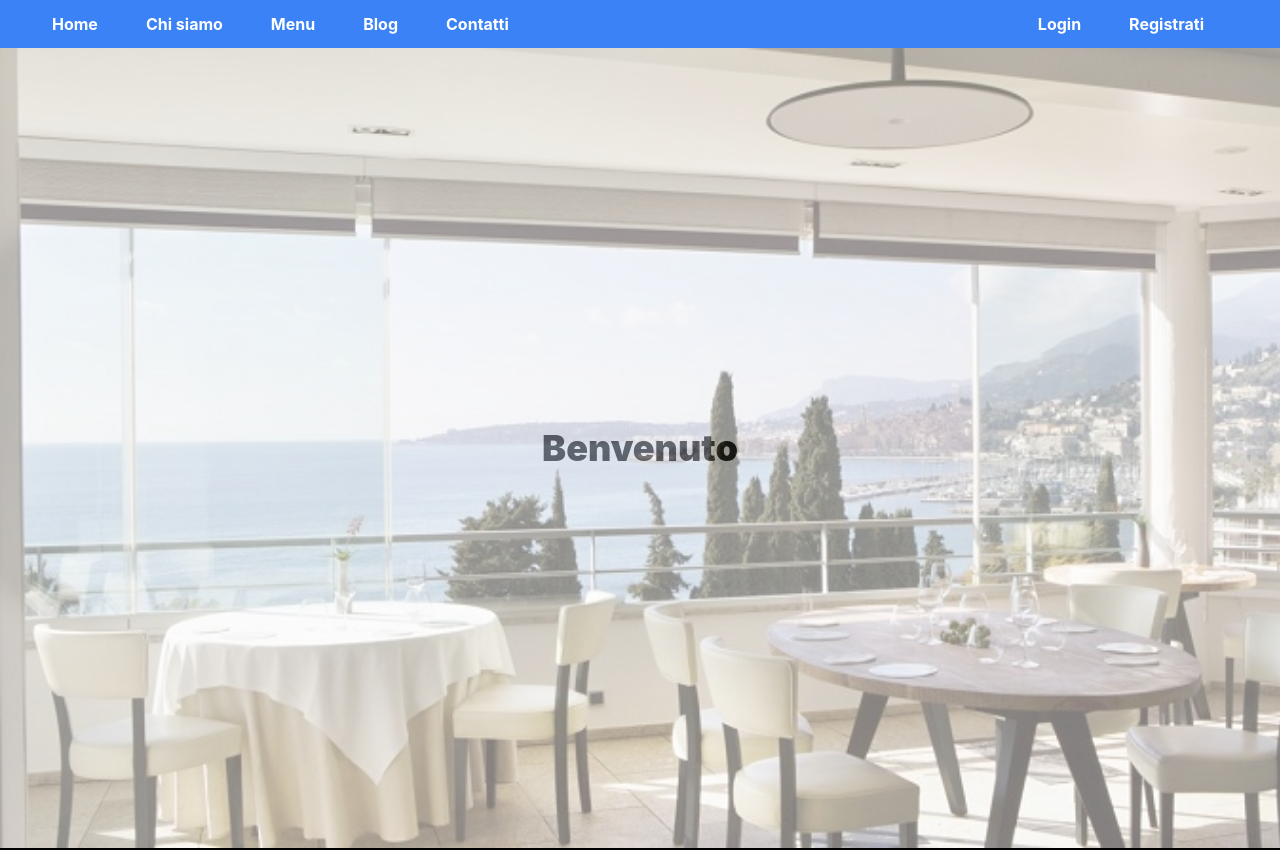
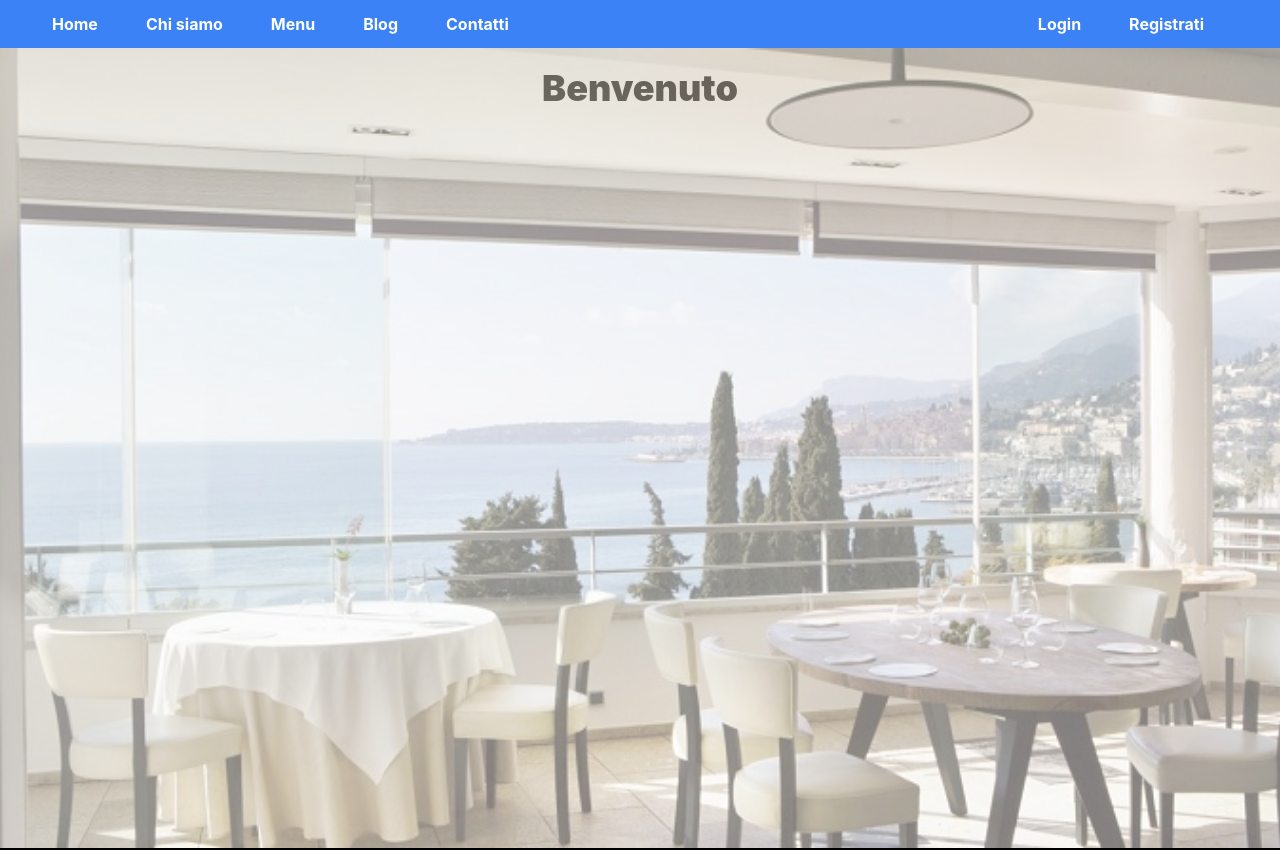
Before and after one commit to sssteveCA/restaurant-frontend, a React (Create React App) app: page / in a window 1280 px wide. Shown: the top 850 px of the page. Built offline with nearby package versions, Linux system fonts and the light colour scheme.

Commit message:
Added form to ContactsComponent.tsx

```diff
--- a/src/components/pages/ContainerComponent.sass
+++ b/src/components/pages/ContainerComponent.sass
@@ -10,7 +10,9 @@
         position: relative
         height: 100vh
         width: 100%
-        @extend %flex-center
+        display: flex
+        justify-content: center
+        padding-top: 20px
         &::before
             content: ""
             background-image: url(#{$bg-url})
--- a/src/components/pages/contacts/ContactsComponent.tsx
+++ b/src/components/pages/contacts/ContactsComponent.tsx
@@ -9,7 +9,26 @@ export default class ContactsComponent extends Component<any,any>{
 
     render(): React.ReactNode {
         return (
-            <TitleComponent title="Pagina dei contatti" />
+            <>
+                <TitleComponent title="Pagina dei contatti" />
+                <div id="contacts-container">
+                    <div className="grid grid-cols-1 md:grid-cols-2">
+                        <label htmlFor="">Nome</label>
+                        <input id="name" type="text" />
+                    </div>
+                    <div className="grid grid-cols-1 md:grid-cols-2">
+                        <label htmlFor="">Email</label>
+                        <input id="email" type="email" />
+                    </div>
+                    <div className="grid grid-cols-1 md:grid-cols-2">
+                        <label htmlFor="">Messaggio</label>
+                        <textarea id="message"></textarea>
+                    </div>
+                    <div className="grid grid-cols-1 md:grid-cols-2">
+                    </div>
+                </div>
+            </>
+
         )
     }
 }
```
